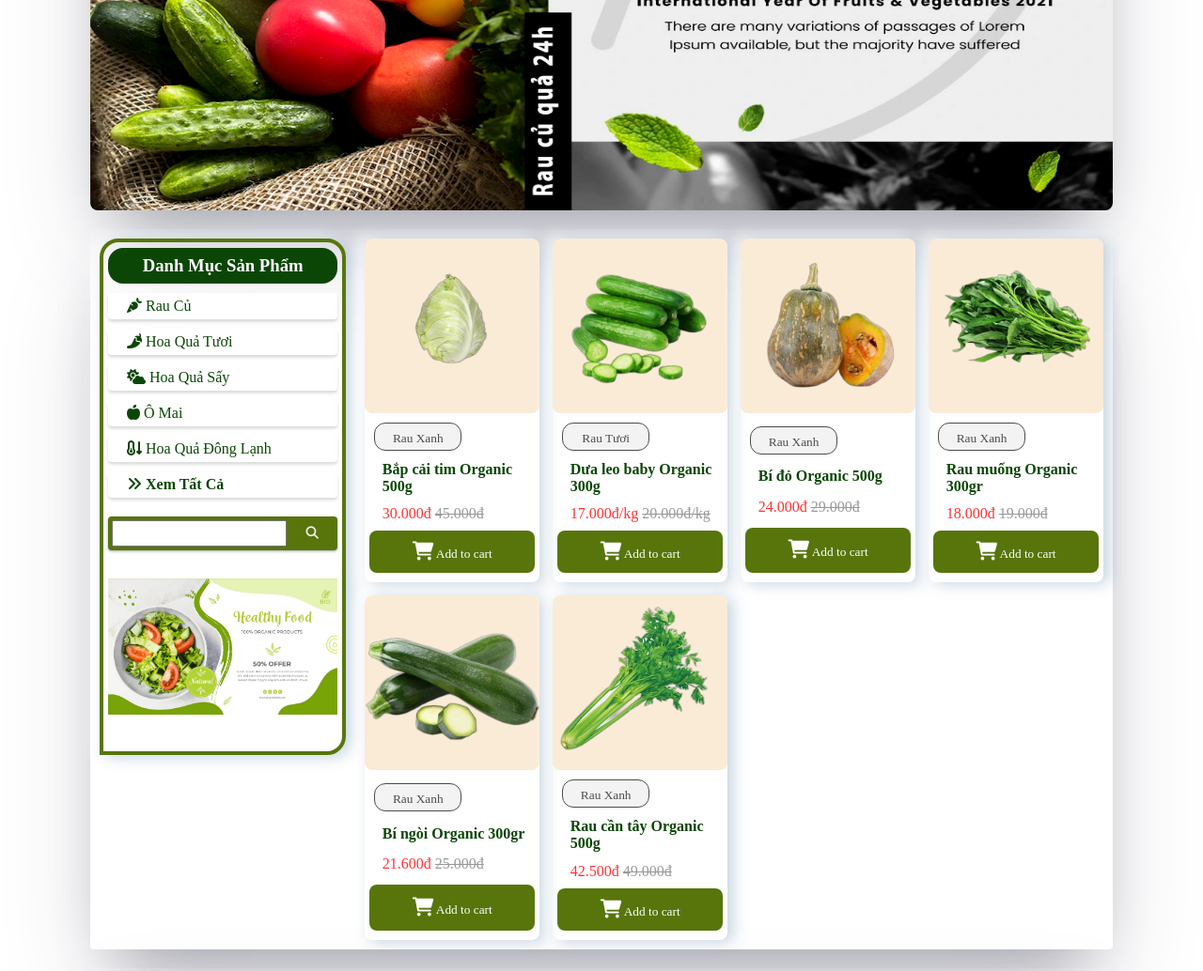
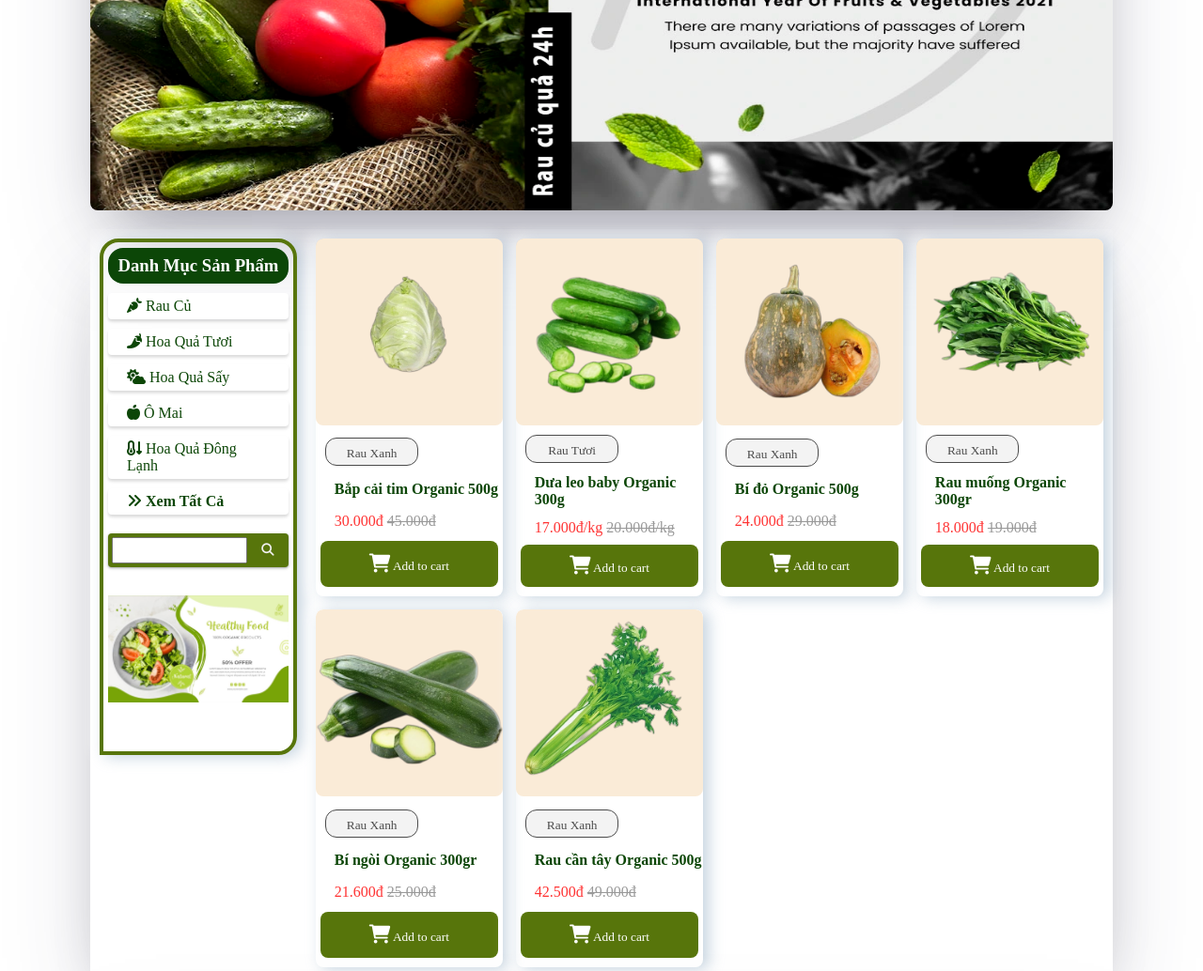
Before and after one commit to vuHieuU/VuTrungHieu, a PHP site: page /index.html in a window 1280 px wide. Shown: the part 376-1410 px from the top of the page at 94% size. Run offline with PHP 8.4, Linux system fonts and the light colour scheme.

Commit message:
fix width

```diff
--- a/Main/css/style.css
+++ b/Main/css/style.css
@@ -124,7 +124,7 @@
 /* product category */
 .product-category{
     overflow: hidden;
-    width: 25%;
+    width: 20%;
     height: 550px;
     /* padding: 20px; */
     text-align: left;
@@ -256,7 +256,7 @@
 }
 
 .product-main{
-    width: 75%;
+    width: 80%;
     margin-left: 20px;
     display: grid;
     grid-gap: 14px;
```
